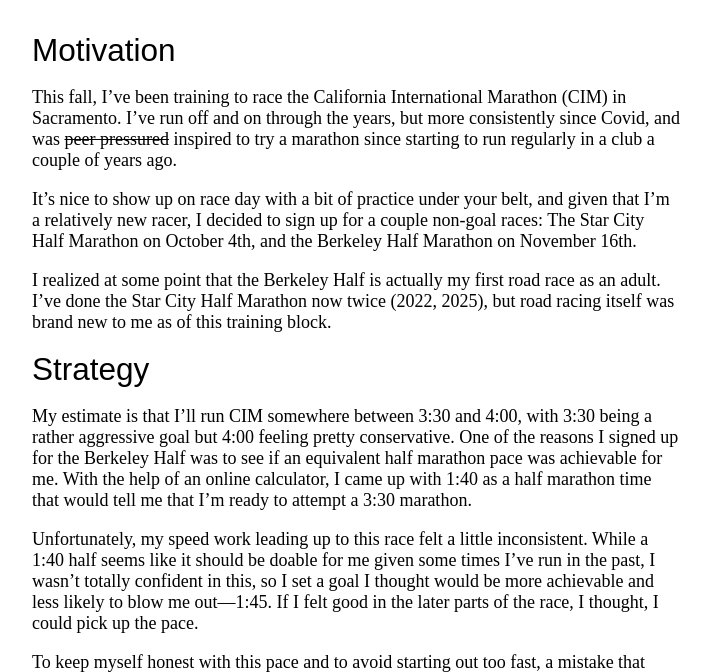
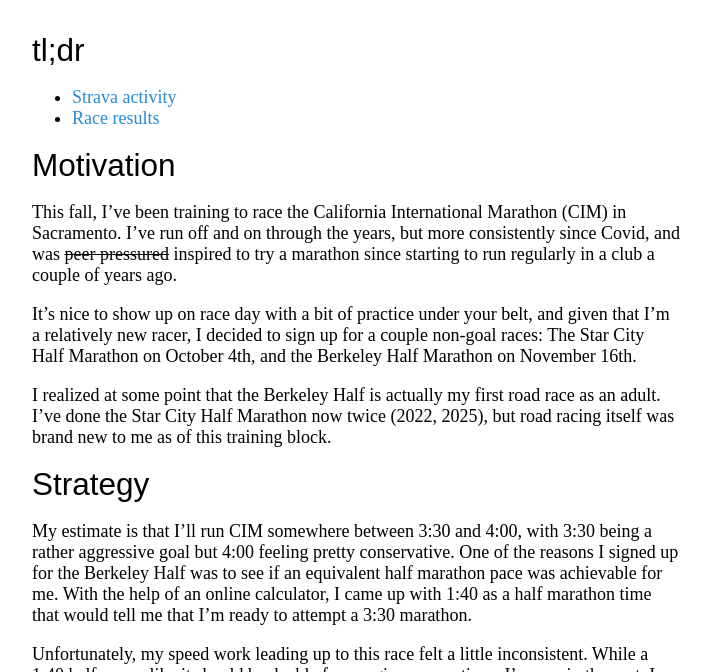
Before and after one commit to karepker/karepker.github.io, a Jekyll site: the page built from _posts/2025-11-15-berkeley-half-2025.md, in a window 1280 px wide and 900 px high, scrolled down 335 px, cut to the strip 228-900 px from the top of the window. Shown: the whole strip, without its empty margins (284-995 px from the left). Built offline with Jekyll 4.4.1, drawn with Linux system fonts in a browser that asks for light colours.

Commit message:
Add quick links to Berkeley Half report.

```diff
--- a/_posts/2025-11-15-berkeley-half-2025.md
+++ b/_posts/2025-11-15-berkeley-half-2025.md
@@ -3,6 +3,11 @@
 image: https://media.karepker.com/file/karepker-com/berkeley-half-2025/start.jpg
 image_title: "The start line of the 2025 Berkeley Half Marathon"
 ---
+
+## tl;dr
+
+* [Strava activity](https://www.strava.com/activities/16478371463)
+* [Race results](https://sites.chronotrack.com/event/89259/results/entry/75749158)
 
 ## Motivation
 
```
